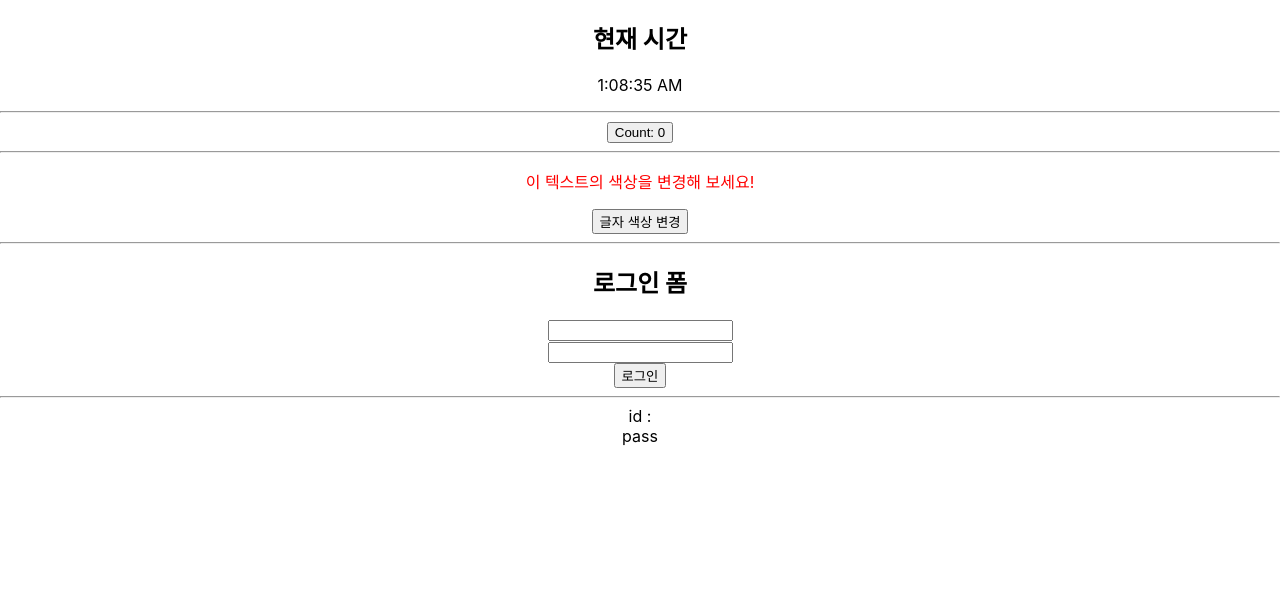
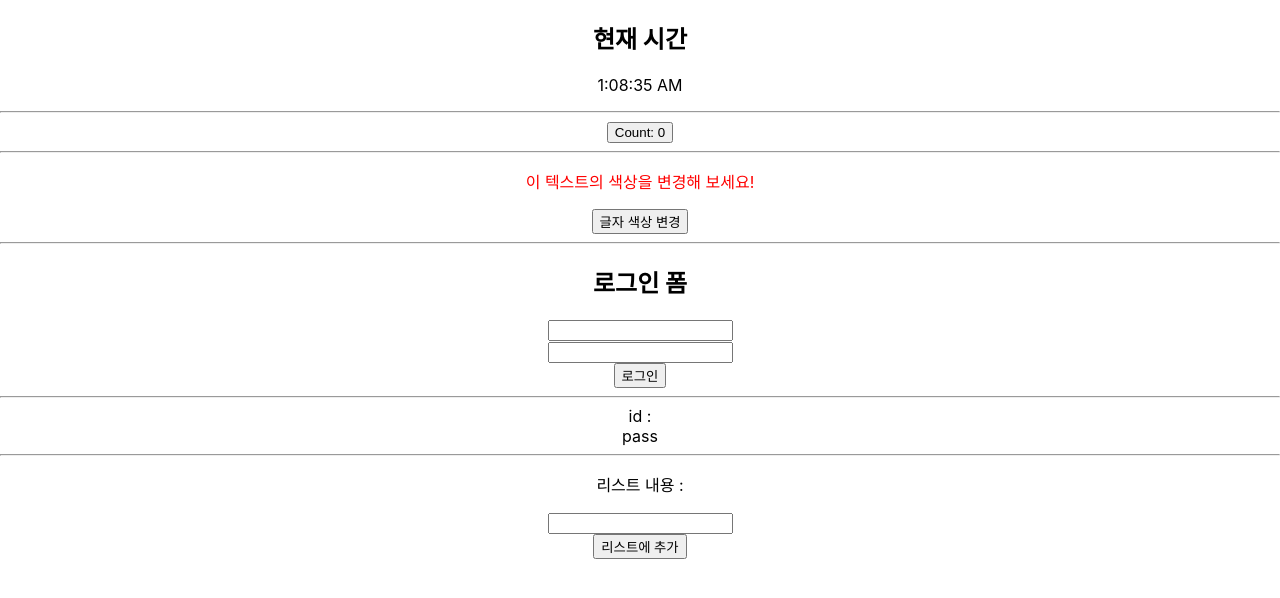
Before and after one commit to nam2626/KH_2025_04_REACT, a React (Create React App) app in the folder event-state/: page / in a window 1280 px wide. Shown: the top 598 px of the page. Built offline with nearby package versions, Linux system fonts and the light colour scheme.

Commit message:
객체일경우 상태값 변경 예제

```diff
--- a/event-state/src/App.js
+++ b/event-state/src/App.js
@@ -4,6 +4,7 @@ import TimeView from './components/TimeView';
 import CountButton from './components/CountButton';
 import ColorToggle from './components/ColorToggle';
 import LoginForm from './components/LoginForm';
+import ListState from './components/ListState';
 
 function App() {
   return (
@@ -15,6 +16,8 @@ function App() {
       <ColorToggle/>
       <hr/>
       <LoginForm/>
+      <hr/>
+      <ListState/>
     </div>
   );
 }
--- /dev/null
+++ b/event-state/src/components/ListState.jsx
@@ -0,0 +1,23 @@
+import { useState } from 'react';
+
+export default () => {
+  const [list, setList] = useState([]);
+  const [txt, setTxt] = useState('');
+
+  const addList = () => {
+    // list가 저장하고 있는 주소값이 변경이 안되서 아래와 같이 처리하면 다시 렌더링이 발생하지 않는다.
+    // list.push(txt);
+    // 새로 리스트를 만들어서 처리해야 바로 다시 렌더링이 발생한다.
+    //setList(list.concat(txt));
+    setList([...list, txt]);
+    console.log(list);
+  };
+  return (
+    <>
+      <p>리스트 내용 : {list.join(',')}</p>
+      <input type="text" onChange={(e) => setTxt(e.target.value)} />
+      <br />
+      <button onClick={addList}>리스트에 추가</button>
+    </>
+  );
+};
--- a/event-state/src/components/LoginForm.jsx
+++ b/event-state/src/components/LoginForm.jsx
@@ -10,7 +10,7 @@ export default function LoginForm() {
   const changePass = (e) => {
     //pre는 현재 상태값
     setPass((pre) => {
-        console.log("바뀌기 전값 : ",pre,"바뀐 값: ",e.target.value);
+        console.log("바뀌기 전값 : ",pre,"바뀔 값: ",e.target.value);
         return e.target.value;//바뀔값
     });
   }
```
